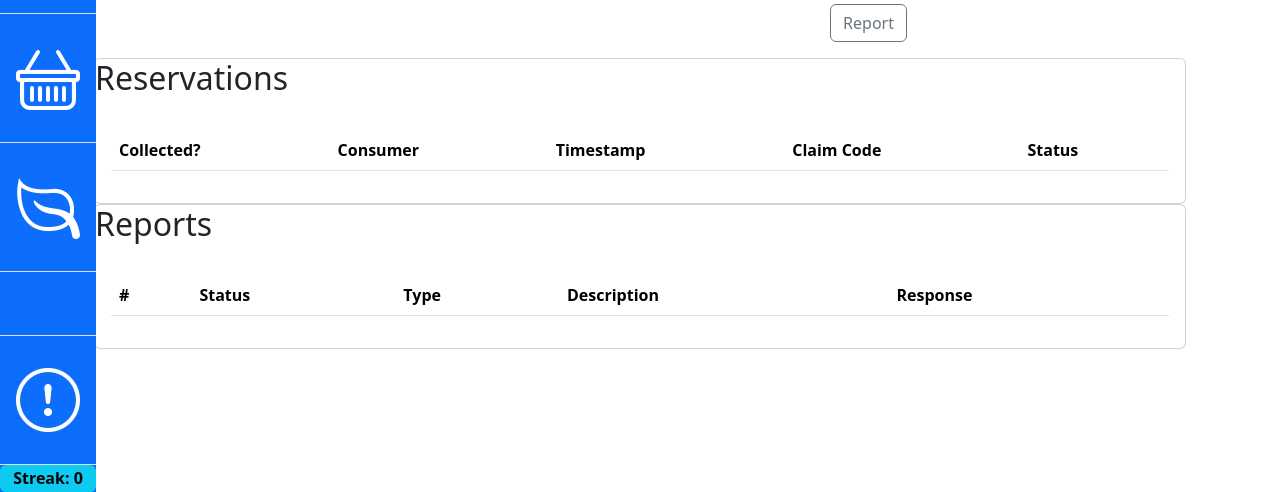
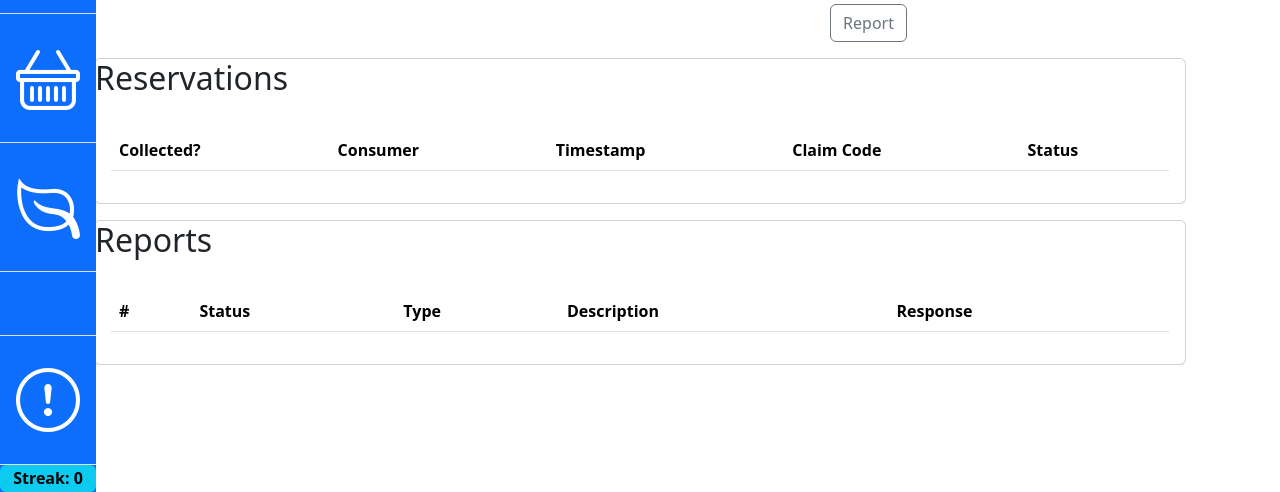
Before and after one commit to BrianStadnicki/COM2020-team-project, a Django app: template food-waste-rescue/main/templates/main/bundle.html in a window 1280 px wide. Shown: the part 308-800 px from the top of the page. Run offline with Django 5.2, Linux system fonts and the light colour scheme; the template is opened without the code that fills it: values that come from a table or form of the project are taken from there, others are empty; some libraries are stand-ins or nearby versions.

Commit message:
bundle show add margins

```diff
--- a/food-waste-rescue/main/templates/main/bundle.html
+++ b/food-waste-rescue/main/templates/main/bundle.html
@@ -87,7 +87,7 @@
         </div>
     </div>
 
-    <div class="row">
+    <div class="row mt-3">
         <div class="col-12">
             <div class="card">
                 <div class="card-title">
@@ -133,7 +133,7 @@
         </div>
     </div>
 
-    <div class="row">
+    <div class="row mt-3">
         <div class="col-12">
             <div class="card">
                 <div class="card-title">
```
